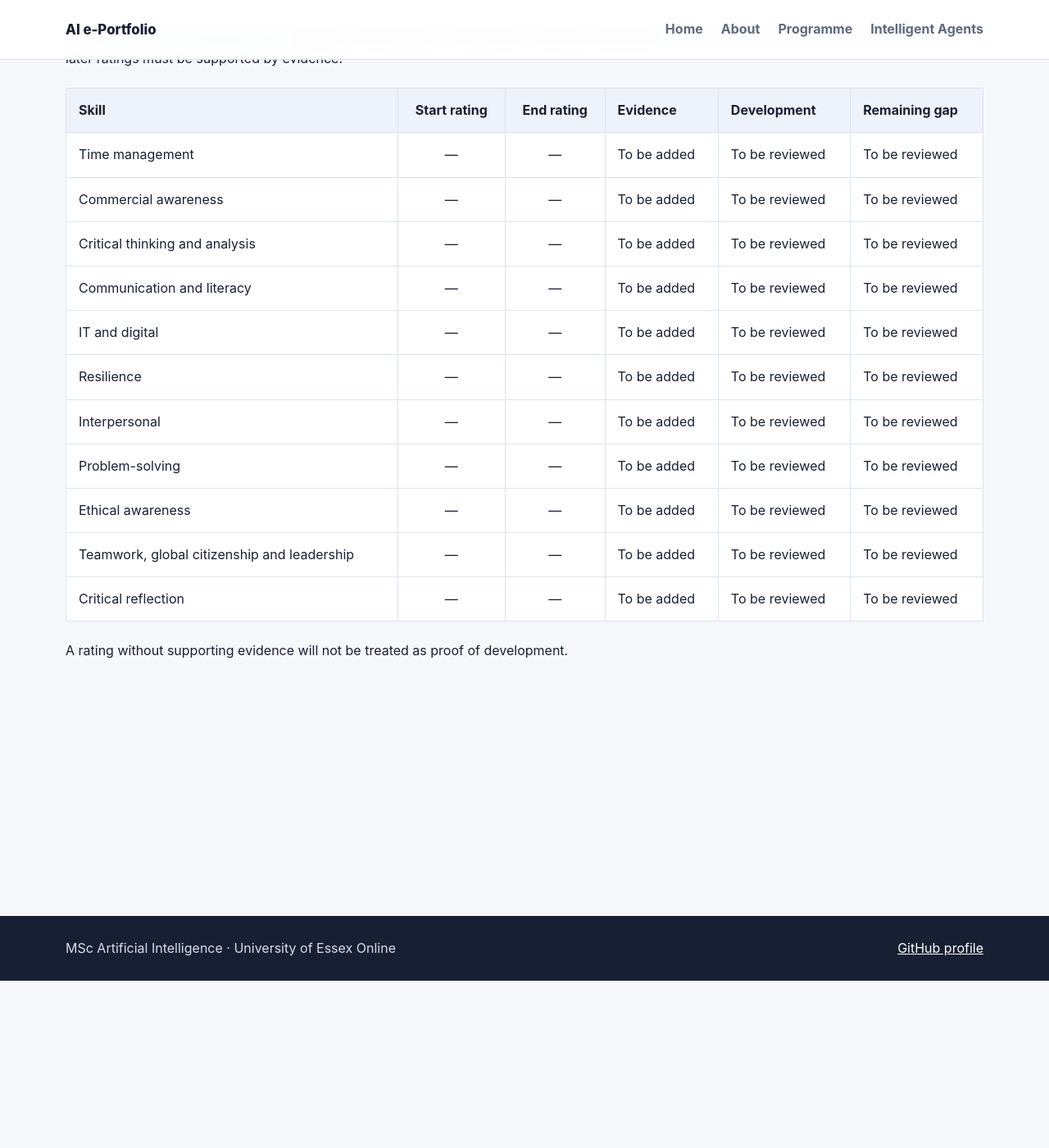
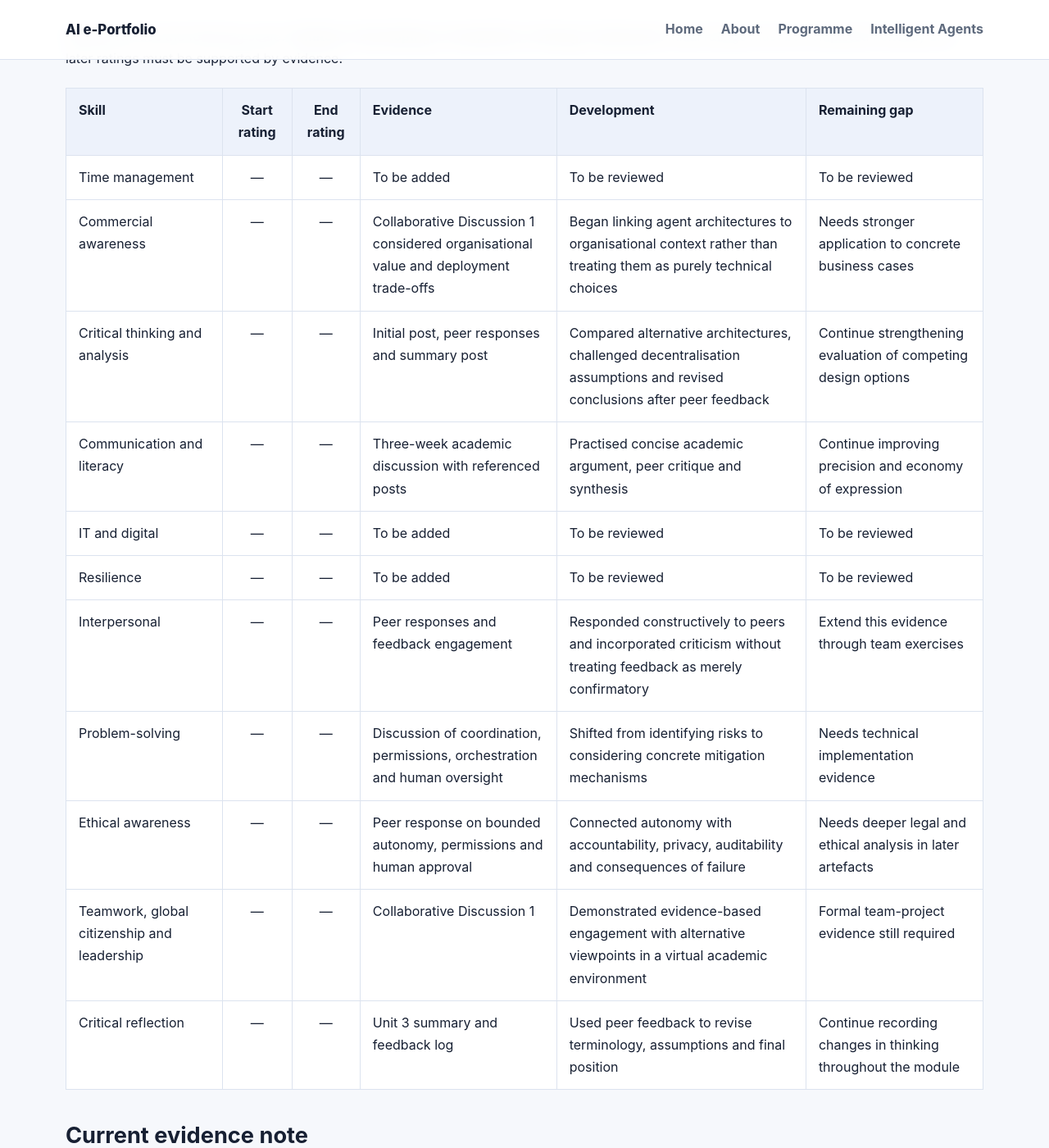
Before and after one commit to Monogios1996/Monogios1996.github.io, a Jekyll site: the page built from modules/intelligent-agents/skills-matrix.md, in a window 1280 px wide and 1400 px high, scrolled down 206 px. Shown: the whole window at 82% size. Built offline with Jekyll 4.4.1, drawn with Linux system fonts in a browser that asks for light colours; some of the changed text lies outside the part shown.

Commit message:
Add discussion evidence to professional skills matrix

```diff
--- a/modules/intelligent-agents/skills-matrix.md
+++ b/modules/intelligent-agents/skills-matrix.md
@@ -10,15 +10,17 @@ Ratings will use the following scale: **1 limited, 2 developing, 3 competent, 4
 | Skill | Start rating | End rating | Evidence | Development | Remaining gap |
 |---|:---:|:---:|---|---|---|
 | Time management | — | — | To be added | To be reviewed | To be reviewed |
-| Commercial awareness | — | — | To be added | To be reviewed | To be reviewed |
-| Critical thinking and analysis | — | — | To be added | To be reviewed | To be reviewed |
-| Communication and literacy | — | — | To be added | To be reviewed | To be reviewed |
+| Commercial awareness | — | — | Collaborative Discussion 1 considered organisational value and deployment trade-offs | Began linking agent architectures to organisational context rather than treating them as purely technical choices | Needs stronger application to concrete business cases |
+| Critical thinking and analysis | — | — | Initial post, peer responses and summary post | Compared alternative architectures, challenged decentralisation assumptions and revised conclusions after peer feedback | Continue strengthening evaluation of competing design options |
+| Communication and literacy | — | — | Three-week academic discussion with referenced posts | Practised concise academic argument, peer critique and synthesis | Continue improving precision and economy of expression |
 | IT and digital | — | — | To be added | To be reviewed | To be reviewed |
 | Resilience | — | — | To be added | To be reviewed | To be reviewed |
-| Interpersonal | — | — | To be added | To be reviewed | To be reviewed |
-| Problem-solving | — | — | To be added | To be reviewed | To be reviewed |
-| Ethical awareness | — | — | To be added | To be reviewed | To be reviewed |
-| Teamwork, global citizenship and leadership | — | — | To be added | To be reviewed | To be reviewed |
-| Critical reflection | — | — | To be added | To be reviewed | To be reviewed |
+| Interpersonal | — | — | Peer responses and feedback engagement | Responded constructively to peers and incorporated criticism without treating feedback as merely confirmatory | Extend this evidence through team exercises |
+| Problem-solving | — | — | Discussion of coordination, permissions, orchestration and human oversight | Shifted from identifying risks to considering concrete mitigation mechanisms | Needs technical implementation evidence |
+| Ethical awareness | — | — | Peer response on bounded autonomy, permissions and human approval | Connected autonomy with accountability, privacy, auditability and consequences of failure | Needs deeper legal and ethical analysis in later artefacts |
+| Teamwork, global citizenship and leadership | — | — | Collaborative Discussion 1 | Demonstrated evidence-based engagement with alternative viewpoints in a virtual academic environment | Formal team-project evidence still required |
+| Critical reflection | — | — | Unit 3 summary and feedback log | Used peer feedback to revise terminology, assumptions and final position | Continue recording changes in thinking throughout the module |
 
-A rating without supporting evidence will not be treated as proof of development.
+## Current evidence note
+
+The discussion provides evidence of development in several skills, but I have deliberately left the numerical ratings blank until there is enough module evidence to justify both a starting point and an end-of-module assessment. Ratings will not be back-filled simply to make the matrix appear complete.
```
